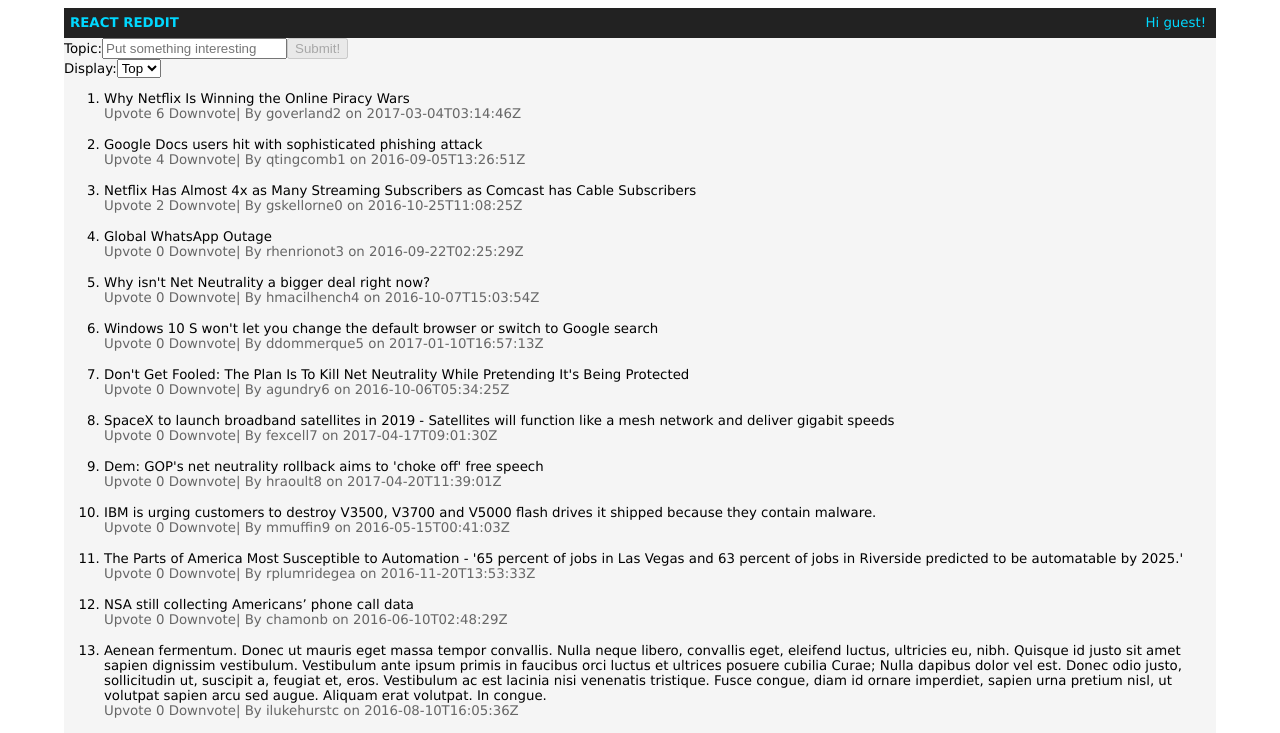
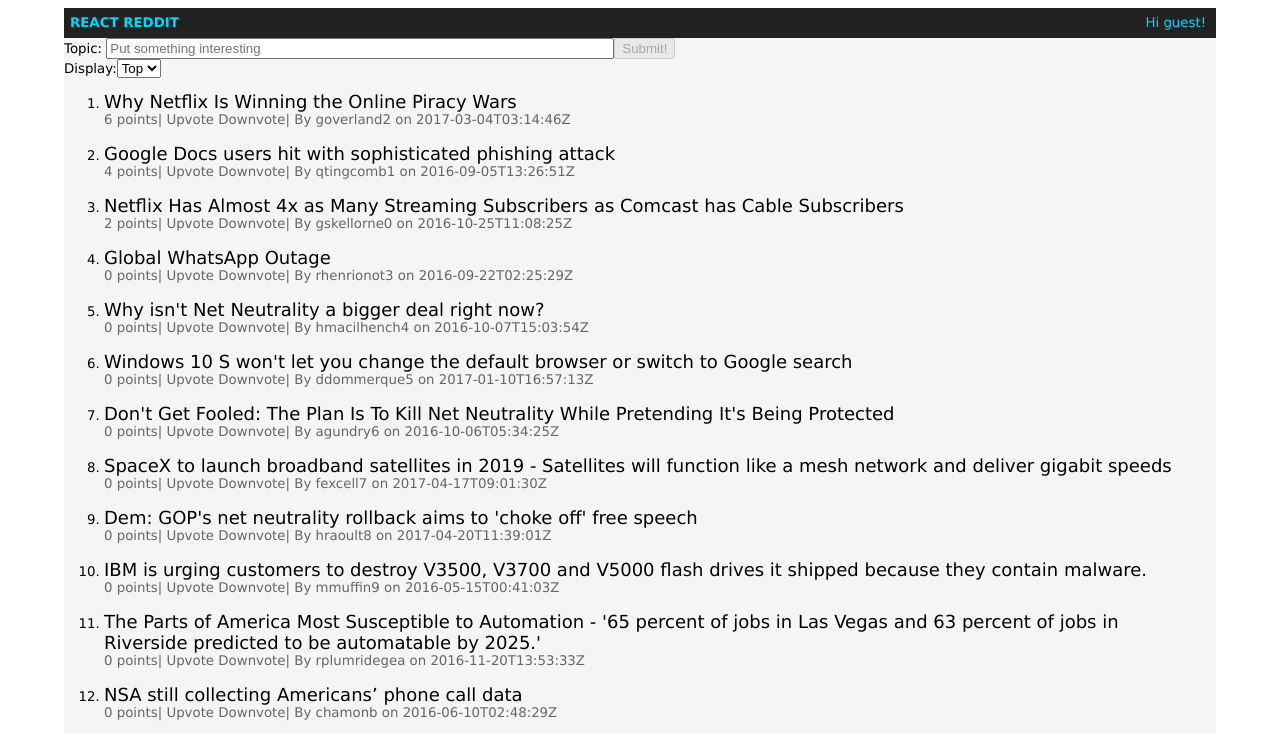
Before and after one commit to joriguzman/react-reddit, a React (Create React App) app: page / in a window 1280 px wide. Shown: the top 733 px of the page. Built offline with nearby package versions, Linux system fonts and the light colour scheme.

Commit message:
More styling

```diff
--- a/src/SubmitTopicForm.js
+++ b/src/SubmitTopicForm.js
@@ -26,8 +26,8 @@ class SubmitTopicForm extends Component {
         const isTopicEmpty = newTopic.length <= 0;
 
         return (
-            <form onSubmit={this.handleSubmit}>
-                <label>Topic:
+            <form className='SubmitForm' onSubmit={this.handleSubmit}>
+                <label>{'Topic: '}
                      <input value={newTopic}
                         onChange={this.handleChange}
                         maxLength={maxTopicLength}
--- a/src/TopicItem.js
+++ b/src/TopicItem.js
@@ -22,10 +22,10 @@ class TopicItem extends Component {
 
         return (
             <li className='ListItem'>
-                <div>{topic.topic}</div>
+                <div className='Item__title'>{topic.topic}</div>
                 <div className='Item__meta'>
+                    <span className="Item__score">{sumOfVotes} points</span>{'| '}
                     <span className='upvote' onClick={this.handleUpvote}>Upvote</span>{' '}
-                    <span className="Item__score">{sumOfVotes}</span>{' '}
                     <span className='downvote' onClick={this.handleDownvote}>Downvote</span>{'| '}
                     <span className="Item__by">By {topic.username} on {topic.creationDate}</span>
                 </div>
--- a/src/index.css
+++ b/src/index.css
@@ -153,6 +153,10 @@ span.control:hover {
   min-height: 34px;
 }
 
+.SubmitForm input {
+  width: 500px;
+}
+
 .Updates--loading {
   padding: 1em 1.25em 0 1.25em;
   margin-bottom: 1em;
@@ -183,7 +187,6 @@ span.control:hover {
   margin-bottom: 1em;
 }
 .Item__title {
-  color: #666;
   font-size:18px;
 }
 .Item__title a {
```
Also changed, not shown: src/App.js (+6 -6 lines).
